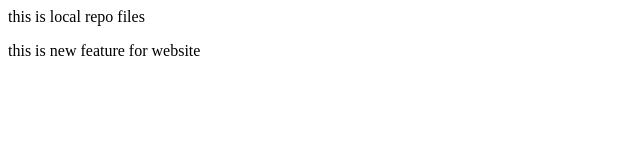
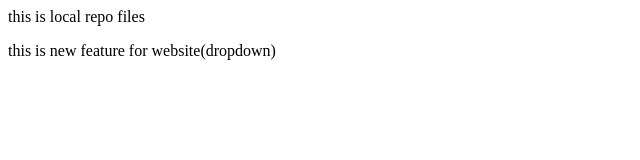
Before and after one commit to Kannojunishanth123/Local-Repo, a plain HTML site: page Local-Repo/index.html in a window 1280 px wide. Shown: the full height of the page, 0-640 px from the left. Drawn offline with Linux system fonts and the light colour scheme.

Commit message:
added drop down

```diff
--- a/Local-Repo/index.html
+++ b/Local-Repo/index.html
@@ -3,5 +3,5 @@
 </p>
 
 <p1>
-    this is new feature for website
+    this is new feature for website(dropdown)
 </p1>
```
